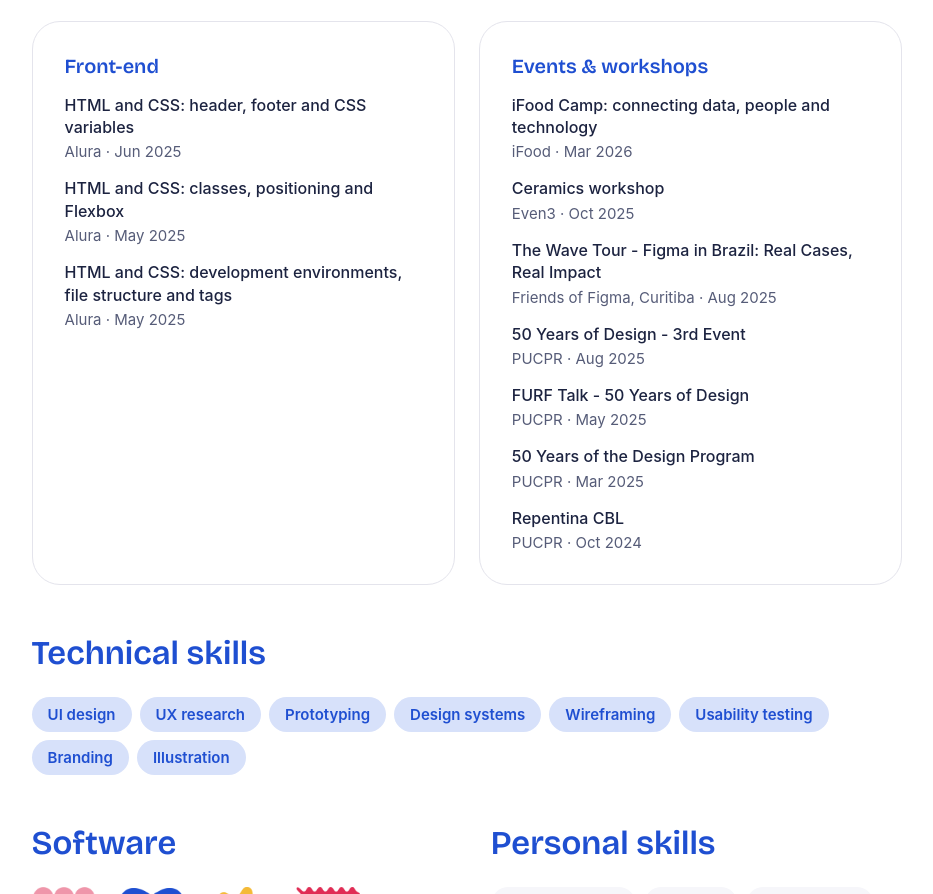
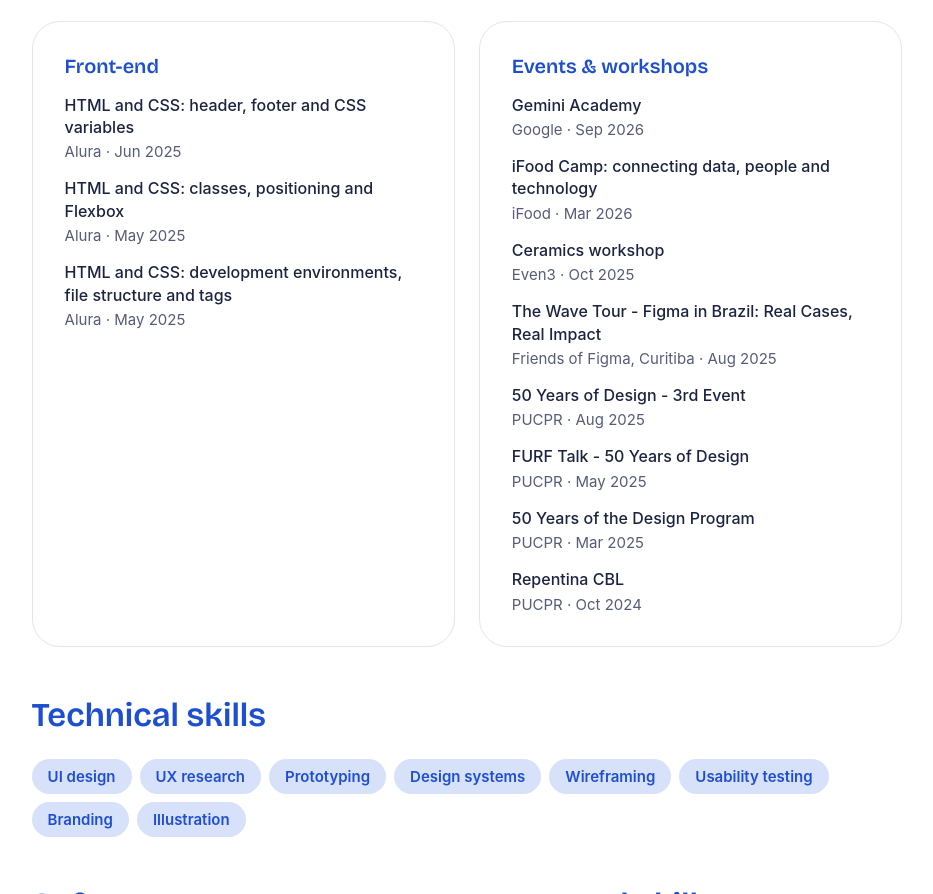
Before and after one commit to miaproenca/MyPortfoliio, a plain HTML site: page about.html in a window 1280 px wide. Shown: the part 1187-2081 px from the top of the page, without its empty margins (314-1247 px from the left). Drawn offline with nearby package versions, Linux system fonts and the light colour scheme.

Commit message:
add gemini academy

```diff
--- a/about.html
+++ b/about.html
@@ -153,6 +153,10 @@
             <h3 class="cert-group__title">Events &amp; workshops</h3>
             <ul class="certs">
               <li class="cert">
+                <strong class="cert__name">Gemini Academy</strong>
+                <span class="cert__meta"><span>Google</span> · <span>Sep 2026</span></span>
+              </li>
+              <li class="cert">
                 <strong class="cert__name">iFood Camp: connecting data, people and technology</strong>
                 <span class="cert__meta"><span>iFood</span> · <span>Mar 2026</span></span>
               </li>
--- a/cv/cv.css
+++ b/cv/cv.css
@@ -17,7 +17,7 @@ svg { fill: none; stroke: currentColor; stroke-width: 3; stroke-linecap: round;
 
 .page {
   width: 210mm; height: 297mm; padding: 40px; overflow: hidden;
-  display: flex; flex-direction: column; gap: 16px;
+  display: flex; flex-direction: column; gap: 12px;
   page-break-after: always; break-after: page;
 }
 .page:last-child { page-break-after: auto; break-after: auto; }
--- a/i18n.js
+++ b/i18n.js
@@ -104,6 +104,7 @@ const PT = {
   "Oct 2025": "out. de 2025",
   "Sep 2024": "set. de 2024",
   "Sep 2025": "set. de 2025",
+  "Sep 2026": "set. de 2026",
   "Technical skills": "Habilidades técnicas",
   "UX research": "Pesquisa de UX",
   "Wireframing": "Wireframes",
```
Also changed, not shown: cv/cv-en.html (+1 -1 lines), cv/cv-pt.html (+1 -1 lines), 2 other files.
